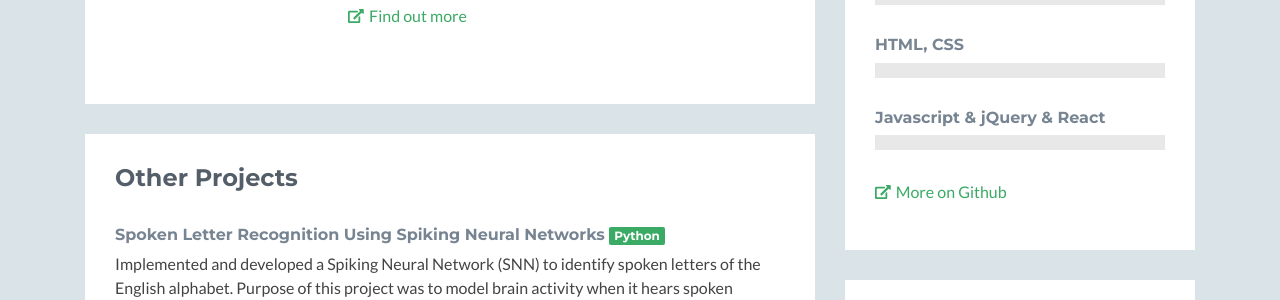
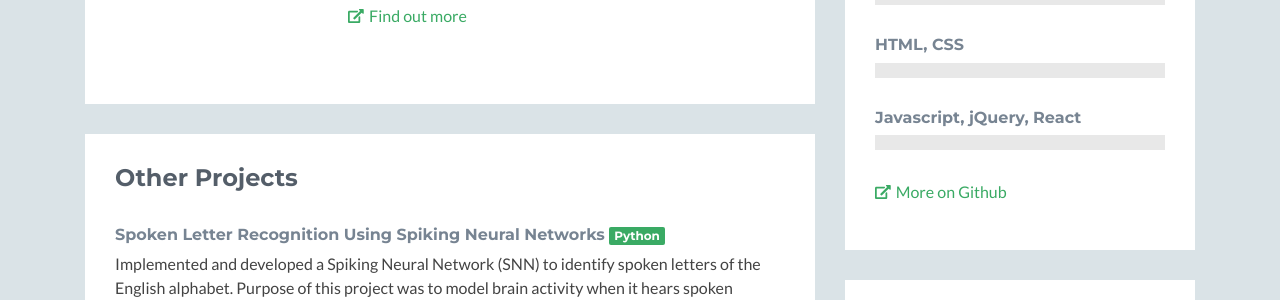
Before and after one commit to h-betz/h-betz.github.io, a Jekyll site: the page index.html, which Jekyll copies as it is, in a window 1280 px wide and 900 px high, scrolled down 873 px. Shown: the part 152-452 px from the top of the window. Built offline with Jekyll 4.4.1, drawn with Linux system fonts in a browser that asks for light colours; nearby versions of some CDN libraries; a style sheet for code colours, icons or effects is not loaded.

Commit message:
Text fix

```diff
--- a/index.html
+++ b/index.html
@@ -194,7 +194,7 @@
                                 </div><!--//item-->
 
                                 <div class="item">
-                                    <h3 class="level-title">Javascript &amp; jQuery &amp; React<span class="level-label" data-toggle="tooltip" data-placement="left" data-animation="true" title="You can use the tooltip to explain more about your skill level..."></h3>
+                                    <h3 class="level-title">Javascript, jQuery, React<span class="level-label" data-toggle="tooltip" data-placement="left" data-animation="true" title="You can use the tooltip to explain more about your skill level..."></h3>
                                     <div class="level-bar">
                                         <div class="level-bar-inner" data-level="70%">
                                         </div>
```
